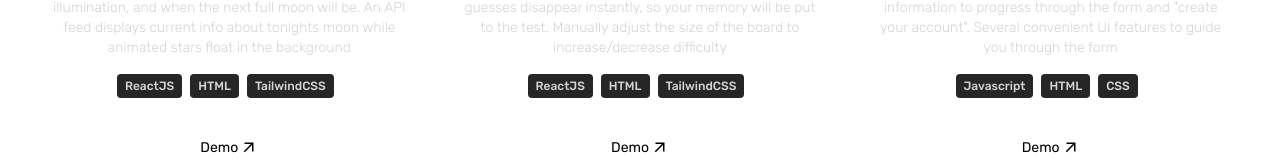
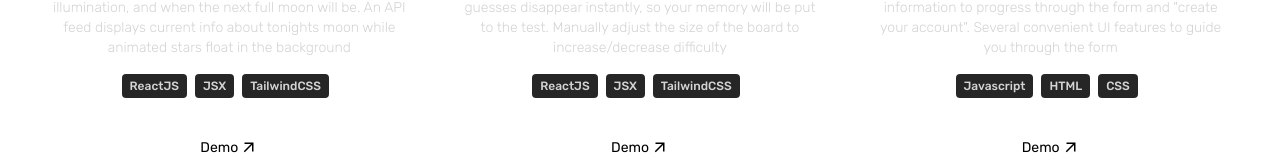
Before and after one commit to damian-fabrizio/Personal-Website, a React (Vite) app: page / in a window 1280 px wide. Shown: the part 1656-1820 px from the top of the page. Built offline with nearby package versions, Linux system fonts and the light colour scheme; a web font is replaced by a local one.

Commit message:
Update ProjectDemo.jsx

```diff
--- a/src/components/ProjectDemo.jsx
+++ b/src/components/ProjectDemo.jsx
@@ -134,7 +134,7 @@ const ProjectDemo = () => {
                     ReactJS
                     </span>
                     <span className="mb-8 mr-2 rounded bg-neutral-800 px-2 py-1 text-xs font-medium">
-                    HTML
+                    JSX
                     </span>
                     <span className="mb-8 mr-2 rounded bg-neutral-800 px-2 py-1 text-xs font-medium">
                     TailwindCSS
@@ -167,7 +167,7 @@ const ProjectDemo = () => {
                     ReactJS
                     </span>
                     <span className="mb-8 mr-2 rounded bg-neutral-800 px-2 py-1 text-xs font-medium">
-                    HTML
+                    JSX
                     </span>
                     <span className="mb-8 mr-2 rounded bg-neutral-800 px-2 py-1 text-xs font-medium">
                     TailwindCSS
```
